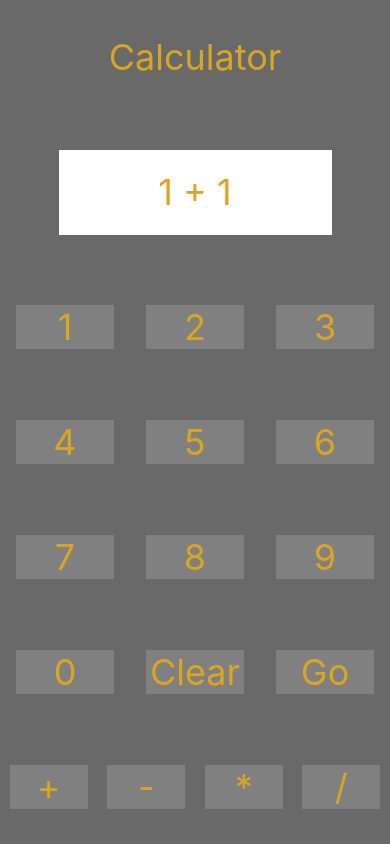
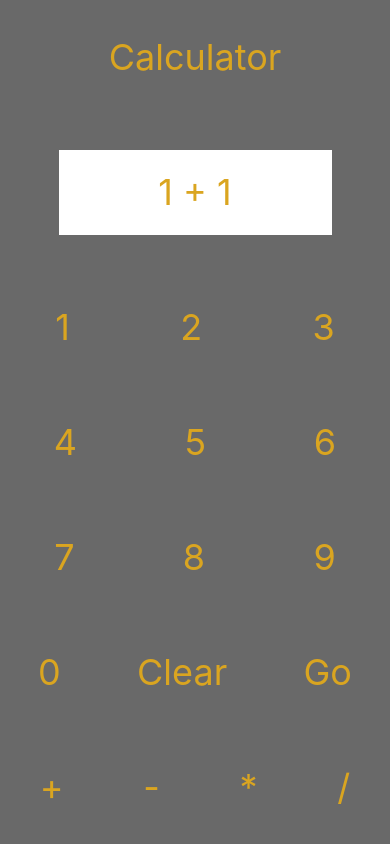
Before and after one commit to jcsmileyjr/Calculator, a React Native app: screen / in a window 390 px wide. Built offline with nearby package versions, Linux system fonts and the light colour scheme.

Commit message:
Components work
New bug: the grey background is now missing.

```diff
--- a/App.js
+++ b/App.js
@@ -14,30 +14,30 @@ export default class App extends React.Component {
             <Text style={styles.title}>1 + 1</Text>
         </View>
         <View style={styles.calcKeyRow}>
-            <CalcKeys displayKey={1} />
-            <CalcKeys displayKey={2} />
-            <CalcKeys displayKey={3} />
+            <CalcKeys  style={styles.calcKey} displayKey="1" />
+            <CalcKeys  style={styles.calcKey} displayKey="2" />
+            <CalcKeys  style={styles.calcKey} displayKey="3" />
         </View>
         <View style={styles.calcKeyRow}>
-            <Text style={[styles.title, styles.calcKey]}>4</Text>
-            <Text style={[styles.title, styles.calcKey]}>5</Text>
-            <Text style={[styles.title, styles.calcKey]}>6</Text>
+            <CalcKeys  style={styles.calcKey} displayKey="4" />
+            <CalcKeys  style={styles.calcKey} displayKey="5" />
+            <CalcKeys  style={styles.calcKey} displayKey="6" />
         </View>
         <View style={styles.calcKeyRow}>
-            <Text style={[styles.title, styles.calcKey]}>7</Text>
-            <Text style={[styles.title, styles.calcKey]}>8</Text>
-            <Text style={[styles.title, styles.calcKey]}>9</Text>
+            <CalcKeys  style={styles.calcKey} displayKey="7" />
+            <CalcKeys  style={styles.calcKey} displayKey="8" />
+            <CalcKeys  style={styles.calcKey} displayKey="9" />
         </View>
         <View style={styles.calcKeyRow}>
-            <Text style={[styles.title, styles.calcKey]}>0</Text>
-            <Text style={[styles.title, styles.calcKey]}>Clear</Text>
-            <Text style={[styles.title, styles.calcKey]}>Go</Text>
+            <CalcKeys  style={styles.calcKey} displayKey="0" />
+            <CalcKeys  style={styles.calcKey} displayKey="Clear" />
+            <CalcKeys  style={styles.calcKey} displayKey="Go" />
         </View>
         <View style={styles.calcKeyRow}>
-            <Text style={[styles.title, styles.operatorCalcKey]}>+</Text>
-            <Text style={[styles.title, styles.operatorCalcKey]}>-</Text>
-            <Text style={[styles.title, styles.operatorCalcKey]}>*</Text>
-            <Text style={[styles.title, styles.operatorCalcKey]}>/</Text>
+            <CalcKeys  style={styles.operatorCalcKey} displayKey="+" />
+            <CalcKeys  style={styles.operatorCalcKey} displayKey="-" />
+            <CalcKeys  style={styles.operatorCalcKey} displayKey="*" />
+            <CalcKeys  style={styles.operatorCalcKey} displayKey="/" />
         </View>
       </View>
     );
@@ -79,11 +79,11 @@ const styles = StyleSheet.create({
 
   calcKey:{
     backgroundColor:"grey",
-    flex:.25
+    flex:.25,
   },
 
   operatorCalcKey:{
     backgroundColor:"grey",
-    flex:.2
+    flex:.2,
   }
 });
--- a/components/CalcKeys.js
+++ b/components/CalcKeys.js
@@ -4,7 +4,7 @@ import { StyleSheet, Text, View } from 'react-native';
 export default class CalcKeys extends Component{
   render(){
     return(
-        <View style={styles.calcKey}>
+        <View>
             <Text style = {styles.textDisplay} >{this.props.displayKey}</Text>
         </View>
     );
```
